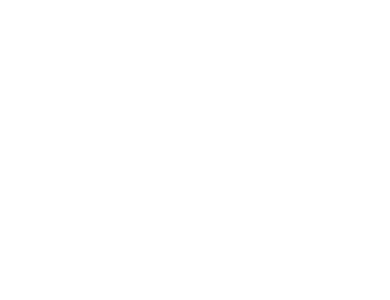
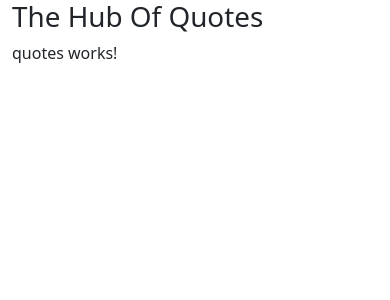
Before and after one commit to devseme/Quote-App, an Angular app: page / in a window 390 px wide. Shown: the top 300 px of the page. Built offline with nearby package versions, Linux system fonts and the light colour scheme.

Commit message:
generated about and quotes components

```diff
--- /dev/null
+++ b/src/app/about/about.component.html
@@ -0,0 +1 @@
+<h1>The Hub Of Quotes</h1>
--- /dev/null
+++ b/src/app/about/about.component.ts
@@ -0,0 +1,15 @@
+import { Component, OnInit } from '@angular/core';
+
+@Component({
+  selector: 'app-about',
+  templateUrl: './about.component.html',
+  styleUrls: ['./about.component.css']
+})
+export class AboutComponent implements OnInit {
+
+  constructor() { }
+
+  ngOnInit(): void {
+  }
+
+}
--- a/src/app/app.component.html
+++ b/src/app/app.component.html
@@ -1,3 +1,10 @@
-
-
-<router-outlet></router-outlet>
+<div class="container">
+  <div class="row">
+    <div class="col-md-5">
+      <app-about></app-about>
+    </div>
+    <div class="col-md-7">
+      <app-quotes></app-quotes>
+    </div>
+  </div>
+</div>
--- a/src/app/app.module.ts
+++ b/src/app/app.module.ts
@@ -3,10 +3,14 @@
 
 import { AppRoutingModule } from './app-routing.module';
 import { AppComponent } from './app.component';
+import { AboutComponent } from './about/about.component';
+import { QuotesComponent } from './quotes/quotes.component';
 
 @NgModule({
   declarations: [
-    AppComponent
+    AppComponent,
+    AboutComponent,
+    QuotesComponent
   ],
   imports: [
     BrowserModule,
--- /dev/null
+++ b/src/app/quotes/quotes.component.html
@@ -0,0 +1 @@
+<p>quotes works!</p>
--- /dev/null
+++ b/src/app/quotes/quotes.component.ts
@@ -0,0 +1,15 @@
+import { Component, OnInit } from '@angular/core';
+
+@Component({
+  selector: 'app-quotes',
+  templateUrl: './quotes.component.html',
+  styleUrls: ['./quotes.component.css']
+})
+export class QuotesComponent implements OnInit {
+
+  constructor() { }
+
+  ngOnInit(): void {
+  }
+
+}
```
Also changed, not shown: src/app/about/about.component.css (added), src/app/quotes/quotes.component.css (added), 2 other files (tests, documents, lock files or other folders).
